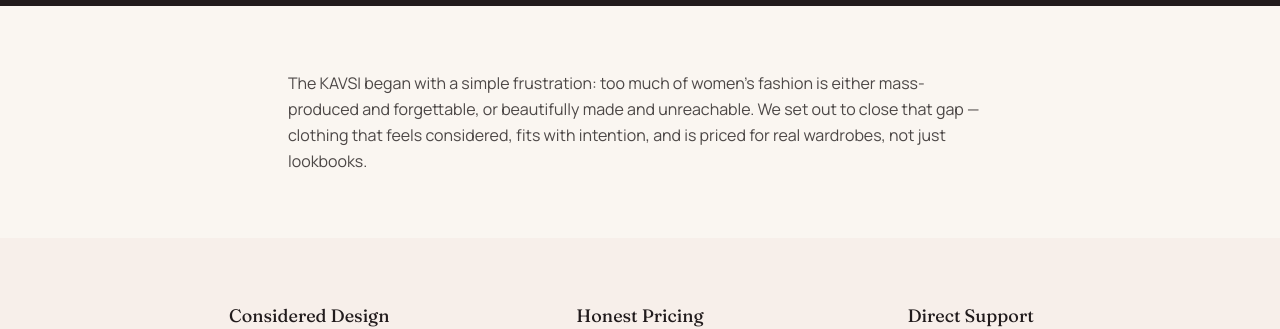
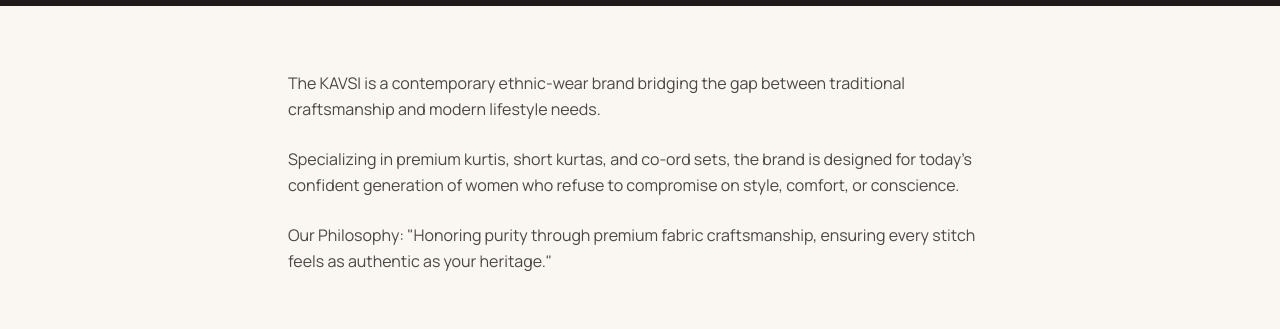
Before and after one commit to thekavsi05-sudo/THE-KAVSI, a React (Vite) app: page /about in a window 1280 px wide. Shown: the part 304-633 px from the top of the page. Built offline with nearby package versions, Linux system fonts and the light colour scheme; no server answers.

Commit message:
Update footer, about and home pages

```diff
--- a/src/components/Footer.jsx
+++ b/src/components/Footer.jsx
@@ -21,13 +21,13 @@
               <Instagram size={18} />
             </a>
 
-            <a
+            {/* <a
               href="#"
               aria-label="Facebook"
               className="text-ivory/70 hover:text-champagne transition-colors"
             >
               <Facebook size={18} />
-            </a>
+            </a> */}
           </div>
         </div>
 
--- a/src/pages/About.jsx
+++ b/src/pages/About.jsx
@@ -9,11 +9,17 @@
       </section>
       <section className="max-w-3xl mx-auto px-5 md:px-8 py-16 space-y-6 text-ink/80 leading-relaxed">
         <p>
-          The KAVSI began with a simple frustration: too much of women&apos;s
-          fashion is either mass-produced and forgettable, or beautifully made
-          and unreachable. We set out to close that gap — clothing that feels
-          considered, fits with intention, and is priced for real wardrobes, not
-          just lookbooks.
+          The KAVSI is a contemporary ethnic-wear brand bridging the gap between
+          traditional craftsmanship and modern lifestyle needs.{" "}
+        </p>
+        <p>
+          Specializing in premium kurtis, short kurtas, and co-ord sets, the
+          brand is designed for today’s confident generation of women who refuse
+          to compromise on style, comfort, or conscience.{" "}
+        </p>
+        <p>
+          Our Philosophy: "Honoring purity through premium fabric craftsmanship,
+          ensuring every stitch feels as authentic as your heritage."
         </p>
       </section>
       <section className="bg-blush/30 py-16">
--- a/src/pages/Home.jsx
+++ b/src/pages/Home.jsx
@@ -95,11 +95,11 @@
             }}
           >
             <Link to="/shop" className="btn-primary">
-              Shop the Edit
+              Shop Now
               <ArrowRight size={16} />
             </Link>
 
-            <Link to="/shop?new=true" className="btn-outline">
+            <Link to="/shop?new=true" className="btn-primary">
               New Arrivals
             </Link>
           </div>
```
